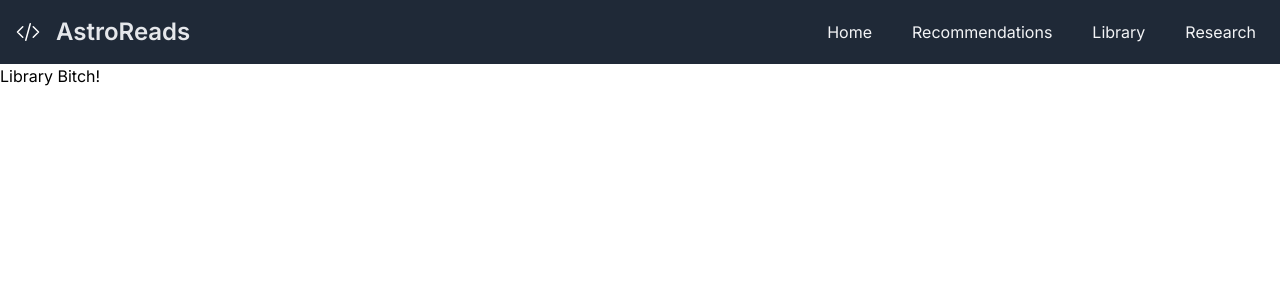
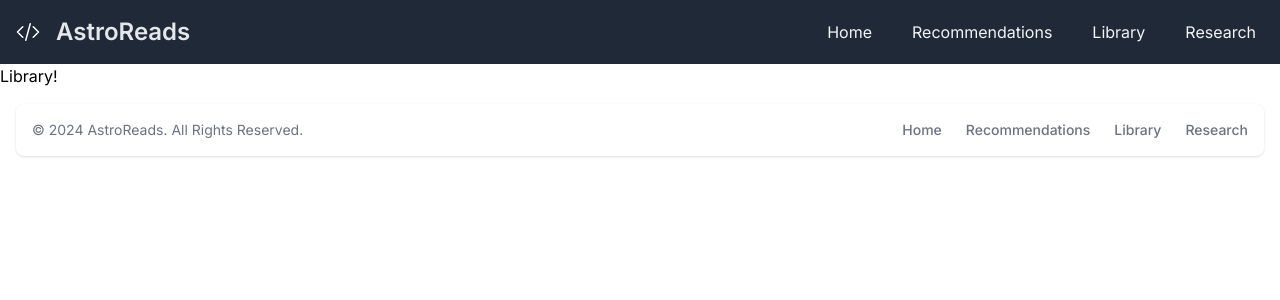
Before and after one commit to smithd36/astroreads-web-edition, a Next.js app: page /library in a window 1280 px wide. Shown: the top 300 px of the page. Built offline with nearby package versions, Linux system fonts and the light colour scheme.

Commit message:
finish up the recommendations

```diff
--- /dev/null
+++ b/app/components/Footer.jsx
@@ -0,0 +1,28 @@
+import React from 'react';
+
+export default function Footer() {
+
+    return (
+        <footer className="bg-white rounded-lg shadow m-4 dark:bg-gray-700">
+            <div className="w-full mx-auto max-w-screen-xl p-4 md:flex md:items-center md:justify-between">
+            <span className="text-sm text-gray-500 sm:text-center dark:text-gray-400">© 2024 <a href="https://dreysmith.dev" className="hover:underline">AstroReads</a>. All Rights Reserved.
+            </span>
+            <ul className="flex flex-wrap items-center mt-3 text-sm font-medium text-gray-500 dark:text-gray-400 sm:mt-0">
+                <li>
+                    <a href="/home" className="hover:underline me-4 md:me-6">Home</a>
+                </li>
+                <li>
+                    <a href="/recommendations" className="hover:underline me-4 md:me-6">Recommendations</a>
+                </li>
+                <li>
+                    <a href="/library" className="hover:underline me-4 md:me-6">Library</a>
+                </li>
+                <li>
+                    <a href="/research" className="hover:underline">Research</a>
+                </li>
+            </ul>
+        </div>
+</footer>
+    )
+
+}
--- a/app/home/page.jsx
+++ b/app/home/page.jsx
@@ -23,7 +23,7 @@ export default function GetStarted() {
   return (
     <>
       <Background />
-      <div className="bg-white bg-opacity-60 h-screen flex items-center justify-center">
+      <div className="h-screen flex items-center justify-center mb-10">
         <div className="w-full max-w-md p-4 bg-white bg-opacity-40 rounded-md shadow-md">
           <Greeting />
           {loading ? <Loading /> : null}
--- a/app/layout.js
+++ b/app/layout.js
@@ -17,6 +17,7 @@ import "./globals.css";
 import Header from "./components/Header";
 import { DndProvider } from 'react-dnd';
 import { HTML5Backend } from 'react-dnd-html5-backend';
+import Footer from "./components/Footer";
 
 const inter = Inter({ subsets: ["latin"] });
 
@@ -33,6 +34,7 @@ export default function RootLayout({ children }) {
             { children }
           </DndProvider>
         </main>
+        <Footer />
       </body>
     </html>
   );
--- a/app/library/page.jsx
+++ b/app/library/page.jsx
@@ -5,7 +5,7 @@ import React from 'react'
 export default function Page() {
     return (
         <div>
-        <h1>Library Bitch!</h1>
+        <h1>Library!</h1>
         </div>
     )
 }
--- a/app/recommendations/page.jsx
+++ b/app/recommendations/page.jsx
@@ -1,4 +1,5 @@
 'use client'
+
 // Import statements
 import { useState } from 'react';
 import axios from 'axios';
@@ -22,16 +23,19 @@ const Card = ({ recommendation, index, moveCard }) => {
   });
 
   return (
-    <div ref={(node) => ref(drop(node))} className="rounded-md bg-gray-500 m-2 p-4 w-full sm:w-1/2 md:w-1/3 lg:w-1/4 xl:w-1/5">
-      <p>Title: {recommendation.title}</p>
-      <p>Author: {recommendation.author}</p>
-      <a href={recommendation.download_url} className="text-teal-700 block">
+    <div
+      ref={(node) => ref(drop(node))}
+      className="font-bold text-sm rounded-md bg-gray-500 m-2 p-2 w-full sm:w-1/2 md:w-1/3 lg:w-1/4 xl:w-1/5"
+    >
+      <p className="text-base font-bold text-gray-800 mb-1">{recommendation.title}</p>
+      <p className="text-xs text-gray-600 mb-1">Author: {recommendation.author}</p>
+      <p className="text-xs text-gray-600">Publication Date: {recommendation.pub_date}</p>
+      <a href={recommendation.download_url} className="text-blue-700 block text-xs mb-1">
         Download
       </a>
-      <a href={recommendation.read_url} className="text-teal-700 block">
-        Read for Free
+      <a href={recommendation.read_url} className="text-blue-700 block text-xs mb-1">
+        Read Online
       </a>
-      <p>Publication Date: {recommendation.pub_date}</p>
     </div>
   );
 };
@@ -66,7 +70,7 @@ const GetRecommendations = () => {
       {/* Background component */}
       <Background />
 
-      <div className="min-h-screen flex flex-col">
+      <div className="min-h-screen grid m-4 p-4">
         {/* Display recommendations or handle response data as needed */}
         {recommendations.length > 0 && (
           <div className="p-4 flex-1 flex flex-wrap justify-around">
@@ -77,17 +81,22 @@ const GetRecommendations = () => {
         )}
 
         {/* Input bar and button at the bottom of the page */}
-        <div className="p-4">
-          <input
-            type="text"
-            value={inputText}
-            onChange={handleInputChange}
-            className="border p-2"
-            placeholder="Enter text here"
-          />
-          <button onClick={handleApiCall} className="bg-blue-500 text-white p-2 ml-2">
-            Get Recommendations
+        <div>
+          <div className="flex p-4 bg-white shadow-md">
+            <input
+              type="text"
+              value={inputText}
+              onChange={handleInputChange}
+              className="border p-2 flex-grow rounded-l-md bg-gray-700 bg-opacity-20"
+              placeholder="What would you like to read about?"
+            />
+            <button onClick={handleApiCall} className="bg-gray-700 text-white p-2 rounded-r-md">
+              <svg width="24" height="24" viewBox="0 0 24 24" fill="none" className="text-white dark:text-white">
+                <path d="M7 11L12 6L17 11M12 18V7" stroke="currentColor" strokeWidth="2" strokeLinecap="round" strokeLinejoin="round">
+              </path>
+            </svg>
           </button>
+          </div>
         </div>
       </div>
     </>
```
